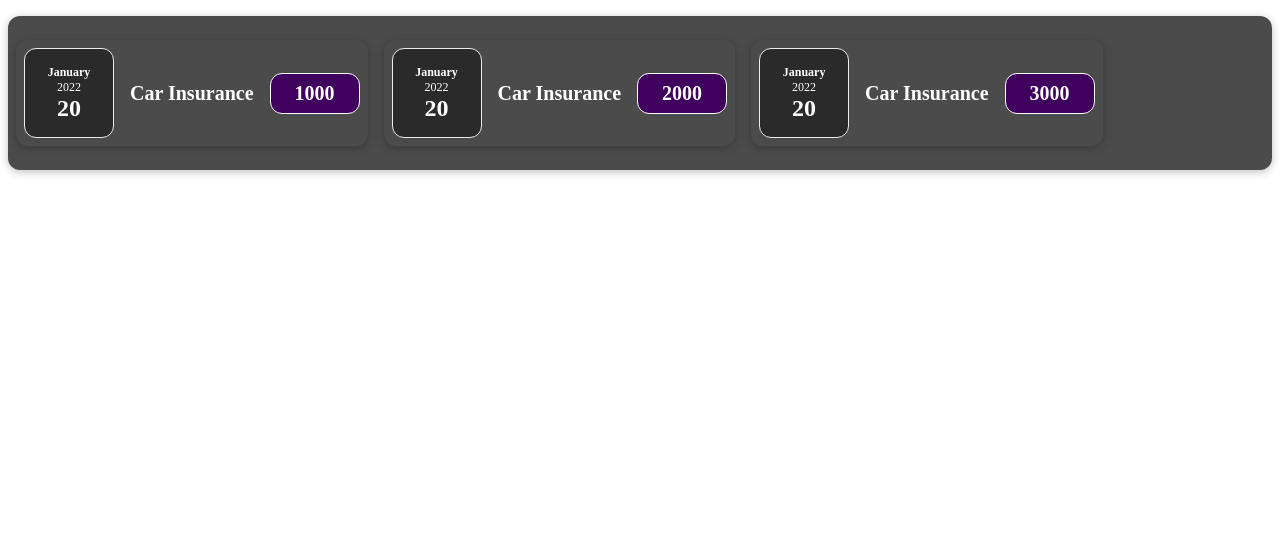
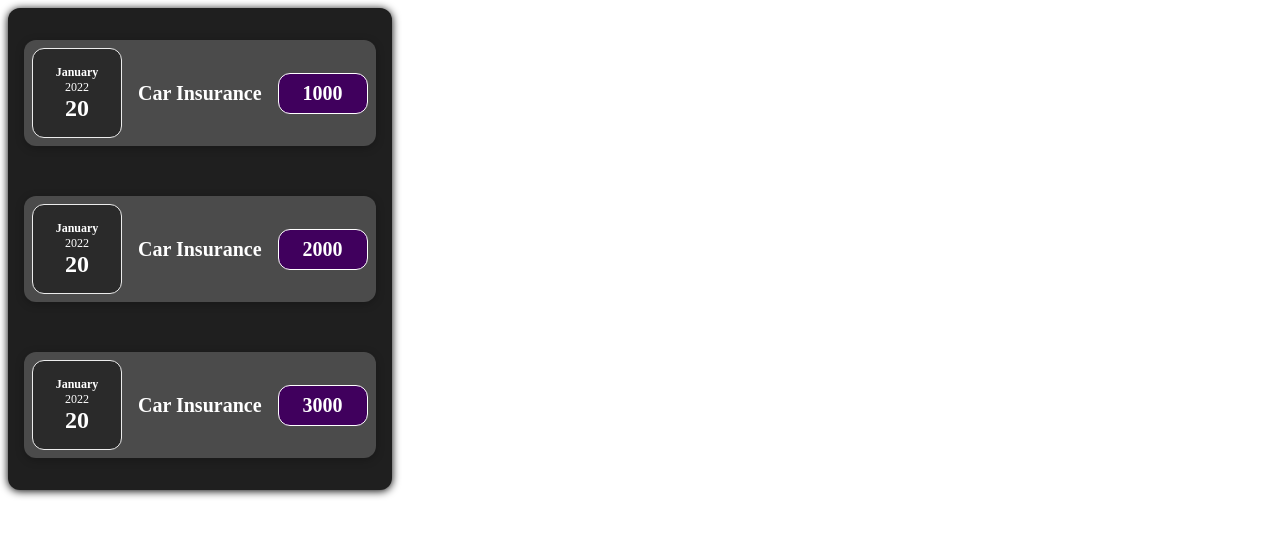
Before and after one commit to gkbot167/react-gk-001, a React (Create React App) app: page / in a window 1280 px wide. Shown: the top 536 px of the page. Built offline with nearby package versions, Linux system fonts and the light colour scheme.

Commit message:
1 file modified, 1 added

```diff
--- /dev/null
+++ b/src/Expenses.css
@@ -0,0 +1,9 @@
+.expenses {
+  padding: 1rem;
+  background-color: rgb(31, 31, 31);
+  margin: 2 rem auto;
+  width: 50 rem;
+  max-width: fit-content;
+  border-radius: 12px;
+  box-shadow: 0 1px 8px;
+}
--- a/src/Expenses.js
+++ b/src/Expenses.js
@@ -1,20 +1,22 @@
 import React from 'react';
 import ExpenseItem from './ExpenseItem';
-import './Expense.css';
+import './Expenses.css';
 const Expenses = (props) => {
   return (
-    <div className="expense-item">
-      <div className="expense-item__description">
+    <div className="expenses">
+      <div className="">
         <ExpenseItem
           title={props.items[0].title}
           amount={props.items[0].amount}
           date={props.items[0].date}
         />
+        <br></br>
         <ExpenseItem
           title={props.items[1].title}
           amount={props.items[1].amount}
           date={props.items[1].date}
         />
+        <br></br>
         <ExpenseItem
           title={props.items[2].title}
           amount={props.items[2].amount}
```
